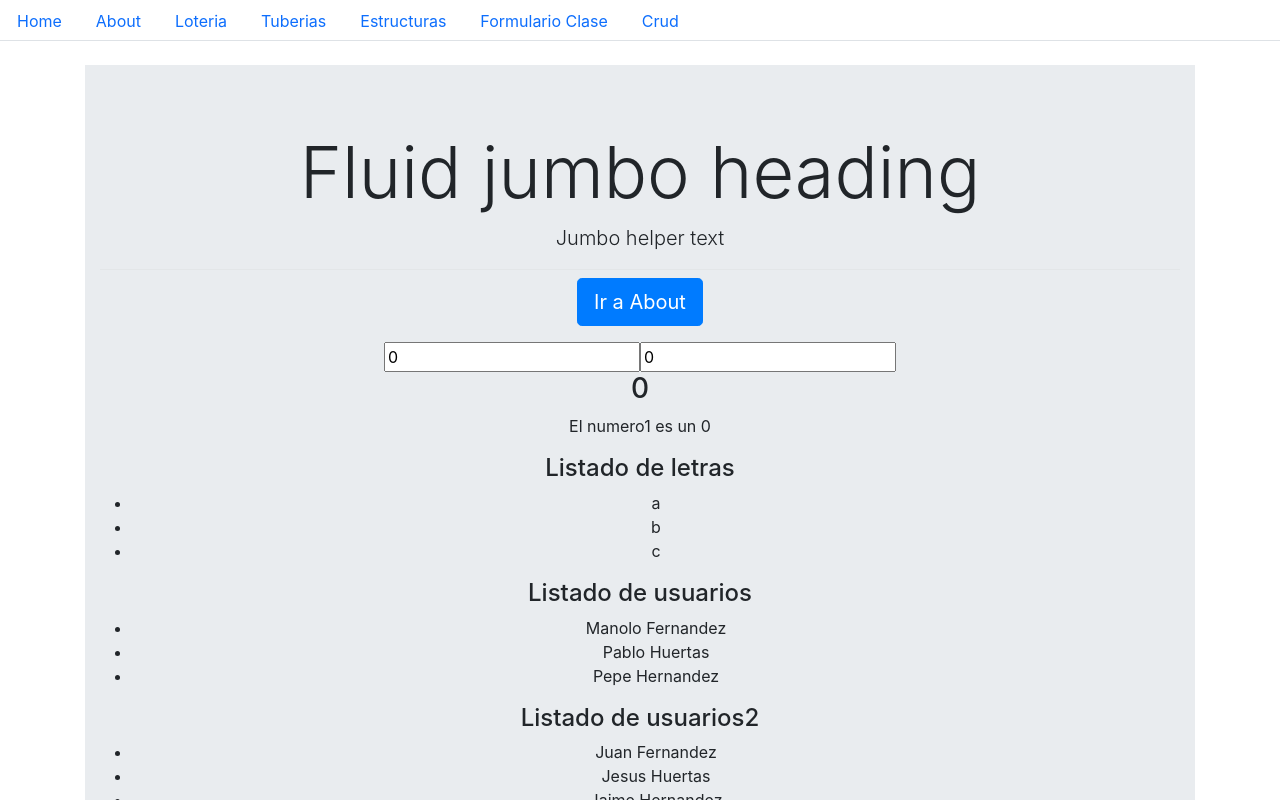
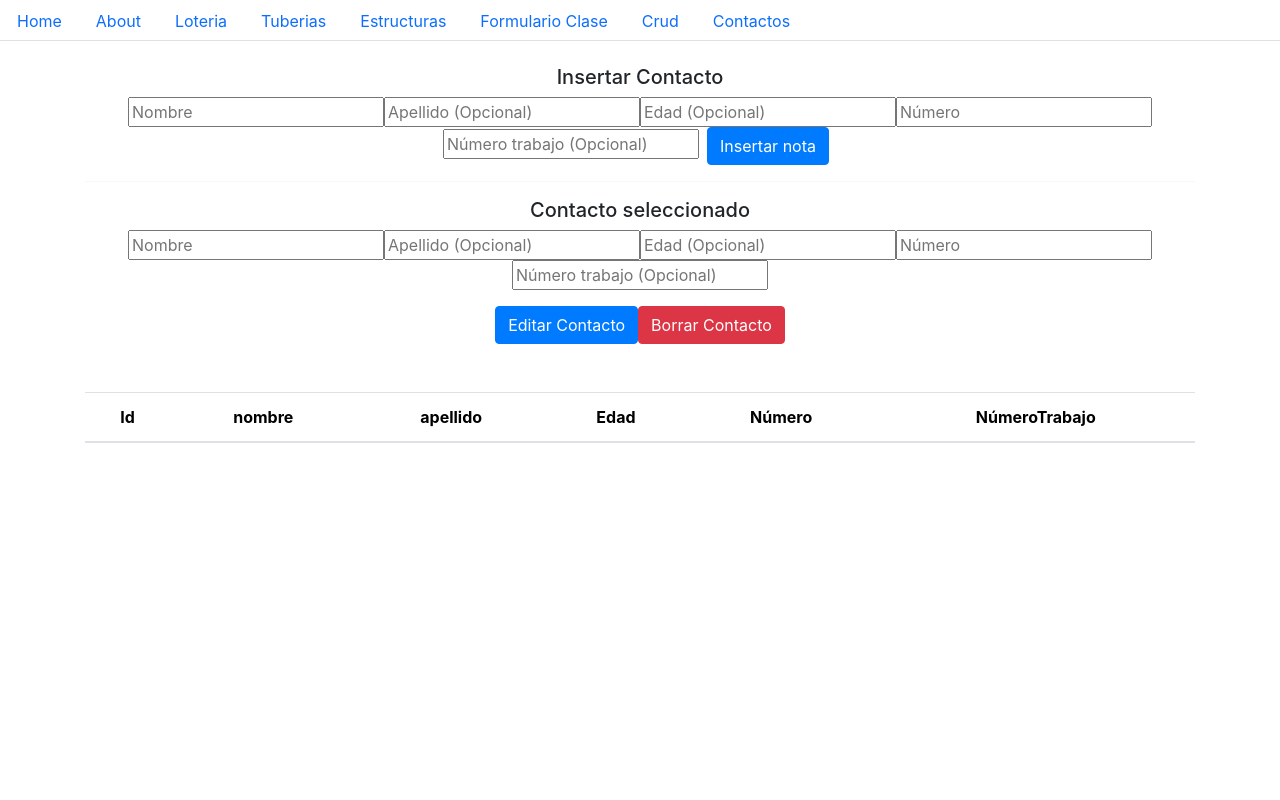
Before and after one commit to PabloHuertasCastillo/proyecto, an Angular app: page /contactos in a window 1280 px wide. Shown: the top 800 px of the page. Built offline with nearby package versions, Linux system fonts and the light colour scheme.

Commit message:
add | component contactos

```diff
--- /dev/null
+++ b/src/app/Modelos/contacto.ts
@@ -0,0 +1,18 @@
+export class Contacto {
+
+    id: number = -1
+    nombre: string
+    apellido?: string
+    edad?: number
+    numero: number
+    numeroTrabajo?: number
+
+    constructor (nombre?: string, numero?:number, apellido?: string, edad?:number,  numeroTrabajo?: number) {
+        this.nombre = nombre,
+        this.apellido = apellido,
+        this.edad = edad,
+        this.numero = numero,
+        this.numeroTrabajo = numeroTrabajo
+    }
+
+}
--- a/src/app/app-routing.module.ts
+++ b/src/app/app-routing.module.ts
@@ -8,6 +8,7 @@ import { TuberiasComponent } from './componentes/tuberias/tuberias.component';
 import { EstructurasComponent } from './componentes/estructuras/estructuras.component';
 import { FormularioClaseComponent } from './componentes/formulario-clase/formulario-clase.component';
 import { CrudLocalComponent } from './componentes/crud-local/crud-local.component';
+import { CrudContactosComponent } from './componentes/crud-contactos/crud-contactos.component';
 
 const routes: Routes = [
   {path: "", component:HomeComponent},
@@ -18,6 +19,7 @@ const routes: Routes = [
   {path: "estructuras", component:EstructurasComponent},
   {path: "formulario", component:FormularioClaseComponent},
   {path: "crud", component:CrudLocalComponent},
+  {path: "contactos", component:CrudContactosComponent},
 
   {path: "**", component:HomeComponent},
 ];
--- a/src/app/app.module.ts
+++ b/src/app/app.module.ts
@@ -17,6 +17,7 @@ import { DniPipe } from './pipes/dni.pipe';
 import { EstructurasComponent } from './componentes/estructuras/estructuras.component';
 import { FormularioClaseComponent } from './componentes/formulario-clase/formulario-clase.component';
 import { CrudLocalComponent } from './componentes/crud-local/crud-local.component';
+import { CrudContactosComponent } from './componentes/crud-contactos/crud-contactos.component';
 
 @NgModule({
   declarations: [
@@ -32,7 +33,8 @@ import { CrudLocalComponent } from './componentes/crud-local/crud-local.componen
     DniPipe,
     EstructurasComponent,
     FormularioClaseComponent,
-    CrudLocalComponent
+    CrudLocalComponent,
+    CrudContactosComponent
   ],
   imports: [
     BrowserModule,
--- /dev/null
+++ b/src/app/componentes/crud-contactos/crud-contactos.component.html
@@ -0,0 +1,45 @@
+<h5>Insertar Contacto</h5>
+<input type="text" placeholder="Nombre" [(ngModel)]="nuevoContacto.nombre">
+<input type="text" placeholder="Apellido (Opcional)" [(ngModel)]="nuevoContacto.apellido">
+<input type="text" placeholder="Edad (Opcional)" [(ngModel)]="nuevoContacto.edad">
+<input type="text" placeholder="Número" [(ngModel)]="nuevoContacto.numero">
+<input type="text" placeholder="Número trabajo (Opcional)" [(ngModel)]="nuevoContacto.numeroTrabajo">
+
+<button class="btn btn-primary mx-2" (click)="insertarContacto()">Insertar nota</button><br>
+<hr>
+<h5>Contacto seleccionado</h5>
+<p>
+    <input type="text" placeholder="Nombre" [(ngModel)]="contactoSeleccionada.nombre">
+    <input type="text" placeholder="Apellido (Opcional)" [(ngModel)]="contactoSeleccionada.apellido">
+    <input type="text" placeholder="Edad (Opcional)" [(ngModel)]="contactoSeleccionada.edad">
+    <input type="text" placeholder="Número" [(ngModel)]="contactoSeleccionada.numero">
+    <input type="text" placeholder="Número trabajo (Opcional)" [(ngModel)]="contactoSeleccionada.numeroTrabajo">
+</p>
+
+<button class="btn btn-primary" (click)="editarContacto(contactoSeleccionada)">Editar Contacto</button>
+<button class="btn btn-danger" (click)="borrarContacto(contactoSeleccionada)">Borrar Contacto</button>
+
+
+
+<table class="table my-5">
+    <thead>
+        <tr>
+            <th>Id</th>
+            <th>nombre</th>
+            <th>apellido</th>
+            <th>Edad</th>
+            <th>Número</th>
+            <th>NúmeroTrabajo</th>
+        </tr>
+    </thead>
+    <tbody>
+        <tr *ngFor="let contacto of contactos; let indiceSel = index;" (click)="contactoSeleccionada = contacto; indiceSeleccionado = indiceSel">
+            <td scope="row">{{contacto.id}}</td>
+            <td>{{contacto.nombre}}</td>
+            <td>{{contacto.apellido}}</td>
+            <td>{{contacto.edad}}</td>
+            <td>{{contacto.numero}}</td>
+            <td>{{contacto.numeroTrabajo}}</td>
+        </tr>
+    </tbody>
+</table>
--- /dev/null
+++ b/src/app/componentes/crud-contactos/crud-contactos.component.ts
@@ -0,0 +1,55 @@
+import { Component, OnInit } from '@angular/core';
+import { Contacto } from 'src/app/Modelos/contacto';
+
+@Component({
+  selector: 'app-crud-contactos',
+  templateUrl: './crud-contactos.component.html',
+  styleUrls: ['./crud-contactos.component.css']
+})
+export class CrudContactosComponent implements OnInit {
+
+  nuevoContacto: Contacto = new Contacto();
+  contactos: Contacto [] = [];
+  indiceSeleccionado: number;
+  indice: number;
+  contactoSeleccionada: Contacto = new Contacto();
+
+  constructor() { }
+
+  ngOnInit(): void {
+    if (localStorage.getItem('contactosLS')!= null) {
+      this.contactos = JSON.parse(localStorage.getItem('contactosLS'));
+      this.indice = this.contactos[this.contactos.length-1].id + 1;
+    } else {
+      this.indice = 0;
+    }
+  }
+
+  insertarContacto(){
+    this.nuevoContacto.id = this.indice;
+    this.indice++;
+    this.contactos.push(this.nuevoContacto);
+    this.nuevoContacto = new Contacto();
+    localStorage.setItem("contactosLS",JSON.stringify(this.contactos));
+  }
+
+  editarContacto(contactoActualizado: Contacto): void {
+    for (const i in this.contactos) {
+      if (this.contactos[i].id == contactoActualizado.id ) {
+        this.contactos[i] = contactoActualizado;
+        this.contactoSeleccionada = new Contacto();
+        localStorage.setItem('contactosLS', JSON.stringify(this.contactos));
+      }
+    }
+  }
+
+  borrarContacto(contactoActualizado: Contacto): void {
+
+      console.log(this.indiceSeleccionado);
+      this.contactos.splice(this.indiceSeleccionado, 1);
+      localStorage.setItem('contactosLS', JSON.stringify(this.contactos));
+      this.contactoSeleccionada = new Contacto();
+
+  }
+
+}
--- a/src/app/componentes/nav/nav.component.html
+++ b/src/app/componentes/nav/nav.component.html
@@ -21,4 +21,7 @@
     <li class="nav-item">
         <a class="nav-link" routerLink="/crud">Crud</a>
     </li>
+    <li class="nav-item">
+        <a class="nav-link" routerLink="/contactos">Contactos</a>
+    </li>
 </ul>
```
Also changed, not shown: src/app/componentes/crud-contactos/crud-contactos.component.css (added), 2 other files (tests, documents, lock files or other folders).
